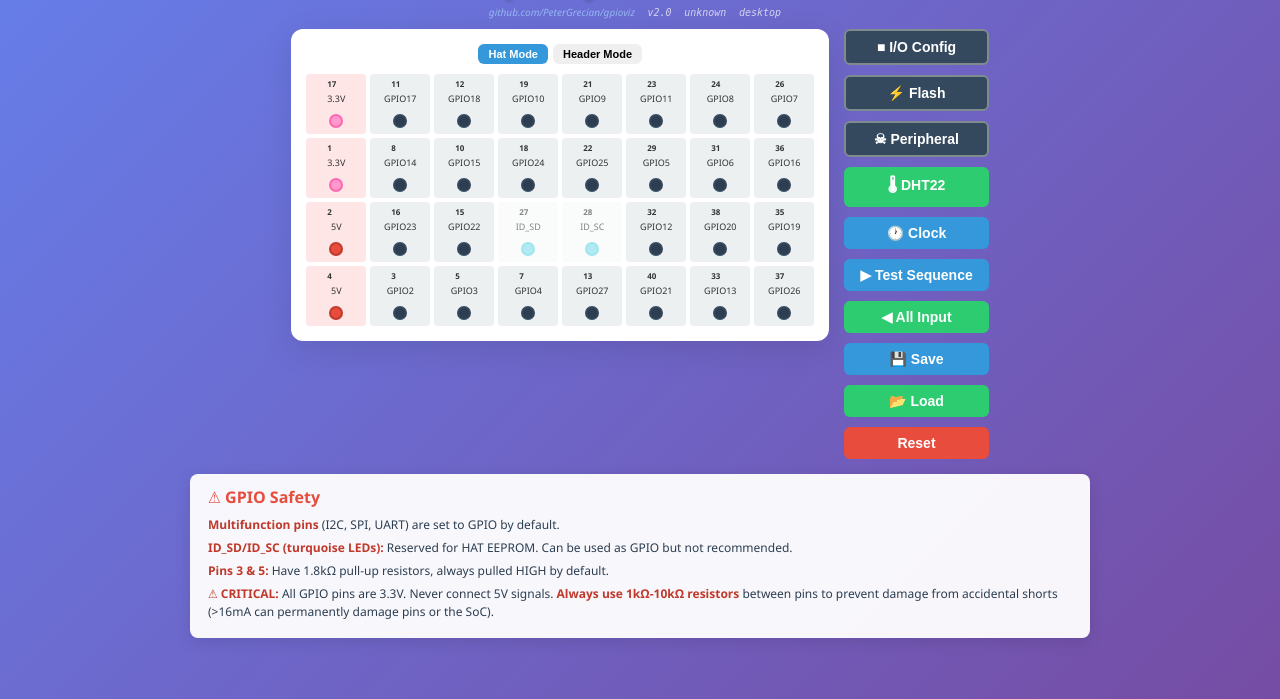
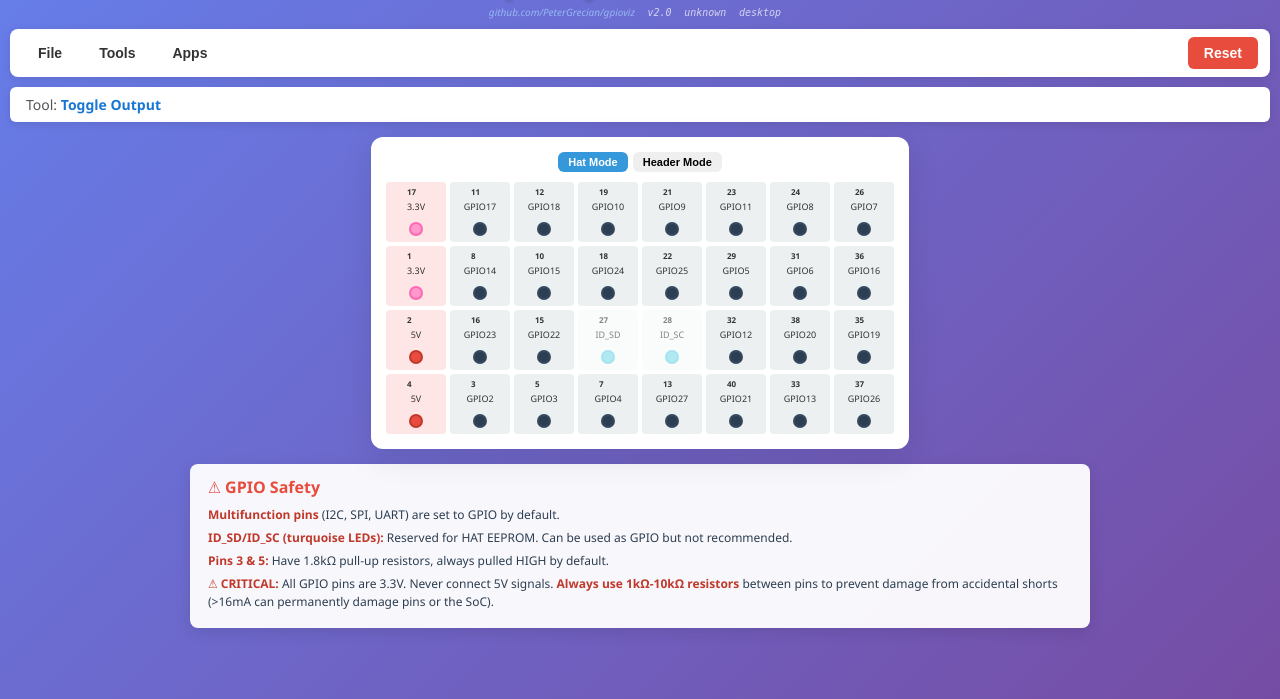
Before and after one commit to PeterGrecian/gpioviz, a Flask app: page / in a window 1280 px wide. Shown: the part 49-748 px from the top of the page. Run offline with Flask 3, Linux system fonts and the light colour scheme.

Commit message:
Add menu bar UI with File/Tools/Apps dropdowns and status line
UI Improvements:
- Menu bar with dropdown menus: File, Tools, Apps
- File menu: Save/Load Configuration
- Tools menu: Toggle Output (default), I/O Config, Flash, Peripheral, DHT22
- Apps menu: Clock, Test Sequence, All Input
- Reset button directly clickable in menu bar
- Status line showing current active tool

Tool System:
- Toggle Output as default tool (click pins to toggle HIGH/LOW)
- Each tool has unique cursor: pointer, cell, crosshair, help, copy
- Single setActiveTool() function manages tool state
- Tools automatically switch back to Toggle after completing action

Visual Feedback:
- Active tool highlighted in menu
- Body classes control cursor per tool
- Clean, professional menu bar design

🤖 Generated with [Claude Code](https://claude.com/claude-code)

Co-Authored-By: Claude Sonnet 4.5 <noreply@anthropic.com>

```diff
--- a/static/css/style.css
+++ b/static/css/style.css
@@ -671,3 +671,118 @@ body.peripheral-tool-active .pin-indicator {
         font-size: 0.9em;
     }
 }
+
+/* Menu Bar Styles */
+.menu-bar {
+    background: white;
+    border-radius: 8px;
+    box-shadow: 0 2px 10px rgba(0,0,0,0.1);
+    padding: 8px 12px;
+    margin-bottom: 10px;
+    display: flex;
+    gap: 5px;
+    align-items: center;
+}
+
+.menu-item {
+    position: relative;
+}
+
+.menu-button {
+    background: transparent;
+    border: none;
+    padding: 8px 16px;
+    font-size: 14px;
+    font-weight: 600;
+    cursor: pointer;
+    color: #333;
+    border-radius: 4px;
+    transition: background-color 0.2s;
+}
+
+.menu-button:hover {
+    background-color: #f0f0f0;
+}
+
+.menu-dropdown {
+    display: none;
+    position: absolute;
+    top: 100%;
+    left: 0;
+    background: white;
+    border-radius: 6px;
+    box-shadow: 0 4px 12px rgba(0,0,0,0.15);
+    min-width: 200px;
+    margin-top: 4px;
+    z-index: 1000;
+    overflow: hidden;
+}
+
+.menu-item:hover .menu-dropdown {
+    display: block;
+}
+
+.menu-dropdown a {
+    display: block;
+    padding: 10px 16px;
+    color: #333;
+    text-decoration: none;
+    transition: background-color 0.2s;
+    font-size: 14px;
+}
+
+.menu-dropdown a:hover {
+    background-color: #f0f0f0;
+}
+
+.menu-dropdown a.active {
+    background-color: #e3f2fd;
+    color: #1976d2;
+    font-weight: 600;
+}
+
+.reset-button {
+    margin-left: auto;
+}
+
+/* Status Line */
+.status-line {
+    background: white;
+    border-radius: 6px;
+    padding: 8px 16px;
+    margin-bottom: 15px;
+    box-shadow: 0 2px 8px rgba(0,0,0,0.1);
+    font-size: 14px;
+    font-weight: 500;
+    color: #555;
+}
+
+#current-tool {
+    color: #1976d2;
+    font-weight: 700;
+}
+
+/* Tool Cursors */
+body.toggle-tool-active .pin-indicator {
+    cursor: pointer !important;
+}
+
+body.config-tool-active .pin,
+body.config-tool-active .pin-indicator {
+    cursor: cell !important;
+}
+
+body.flash-tool-active .pin,
+body.flash-tool-active .pin-indicator {
+    cursor: crosshair !important;
+}
+
+body.peripheral-tool-active .pin,
+body.peripheral-tool-active .pin-indicator {
+    cursor: help !important;
+}
+
+body.dht22-tool-active .pin,
+body.dht22-tool-active .pin-indicator {
+    cursor: copy !important;
+}
--- a/static/js/app.js
+++ b/static/js/app.js
@@ -9,6 +9,8 @@ let configToolActive = false;
 let peripheralToolActive = false;
 let clockToolActive = false;
 let dht22ToolActive = false;
+let toggleToolActive = true; // Default tool
+let currentTool = 'Toggle Output';
 let currentLayout = 'hat';
 let originalHTML = null;
 const FLASH_SPEED = 500; // Fixed flash speed in ms
@@ -22,6 +24,9 @@ document.addEventListener('DOMContentLoaded', () => {
 
     // Set default layout to Hat mode BEFORE initializing listeners
     setLayout('hat');
+
+    // Set default tool
+    setActiveTool('toggle');
 
     loadPinStates();
     loadVersionInfo();
@@ -54,34 +59,109 @@ async function loadVersionInfo() {
     });
 }
 
+function setActiveTool(tool) {
+    // Deactivate all tools
+    toggleToolActive = false;
+    configToolActive = false;
+    flashToolActive = false;
+    peripheralToolActive = false;
+    dht22ToolActive = false;
+
+    // Remove all tool classes from body
+    document.body.classList.remove('toggle-tool-active', 'config-tool-active', 'flash-tool-active',
+                                   'peripheral-tool-active', 'dht22-tool-active');
+
+    // Remove active class from all menu items
+    document.querySelectorAll('.menu-dropdown a').forEach(item => item.classList.remove('active'));
+
+    // Activate selected tool
+    switch(tool) {
+        case 'toggle':
+            toggleToolActive = true;
+            currentTool = 'Toggle Output';
+            document.body.classList.add('toggle-tool-active');
+            document.getElementById('menu-toggle')?.classList.add('active');
+            break;
+        case 'config':
+            configToolActive = true;
+            currentTool = 'I/O Config';
+            document.body.classList.add('config-tool-active');
+            document.getElementById('menu-config')?.classList.add('active');
+            break;
+        case 'flash':
+            flashToolActive = true;
+            currentTool = 'Flash';
+            document.body.classList.add('flash-tool-active');
+            document.getElementById('menu-flash')?.classList.add('active');
+            break;
+        case 'peripheral':
+            peripheralToolActive = true;
+            currentTool = 'Peripheral';
+            document.body.classList.add('peripheral-tool-active');
+            document.getElementById('menu-peripheral')?.classList.add('active');
+            break;
+        case 'dht22':
+            dht22ToolActive = true;
+            currentTool = 'DHT22';
+            document.body.classList.add('dht22-tool-active');
+            document.getElementById('menu-dht22')?.classList.add('active');
+            break;
+    }
+
+    // Update status line
+    document.getElementById('current-tool').textContent = currentTool;
+    updateUI();
+}
+
 function initializeEventListeners() {
-    // Reset all button
+    // Menu items - File
+    document.getElementById('menu-save')?.addEventListener('click', (e) => {
+        e.preventDefault();
+        saveConfiguration();
+    });
+    document.getElementById('menu-load')?.addEventListener('click', (e) => {
+        e.preventDefault();
+        loadConfiguration();
+    });
+
+    // Menu items - Tools
+    document.getElementById('menu-toggle')?.addEventListener('click', (e) => {
+        e.preventDefault();
+        setActiveTool('toggle');
+    });
+    document.getElementById('menu-config')?.addEventListener('click', (e) => {
+        e.preventDefault();
+        setActiveTool('config');
+    });
+    document.getElementById('menu-flash')?.addEventListener('click', (e) => {
+        e.preventDefault();
+        setActiveTool('flash');
+    });
+    document.getElementById('menu-peripheral')?.addEventListener('click', (e) => {
+        e.preventDefault();
+        setActiveTool('peripheral');
+    });
+    document.getElementById('menu-dht22')?.addEventListener('click', (e) => {
+        e.preventDefault();
+        setActiveTool('dht22');
+    });
+
+    // Menu items - Apps
+    document.getElementById('menu-clock')?.addEventListener('click', (e) => {
+        e.preventDefault();
+        toggleClock();
+    });
+    document.getElementById('menu-test-sequence')?.addEventListener('click', (e) => {
+        e.preventDefault();
+        toggleTestSequence();
+    });
+    document.getElementById('menu-all-input')?.addEventListener('click', (e) => {
+        e.preventDefault();
+        setAllInput();
+    });
+
+    // Reset button
     document.getElementById('reset-all').addEventListener('click', resetAll);
-
-    // Config tool button
-    document.getElementById('config-tool').addEventListener('click', toggleConfigTool);
-
-    // Flash tool button
-    document.getElementById('flash-tool').addEventListener('click', toggleFlashTool);
-
-    // Peripheral tool button
-    document.getElementById('peripheral-tool').addEventListener('click', togglePeripheralTool);
-
-    // DHT22 tool button
-    document.getElementById('dht22-tool').addEventListener('click', toggleDHT22Tool);
-
-    // Clock tool button
-    document.getElementById('clock-tool').addEventListener('click', toggleClock);
-
-    // Test sequence button
-    document.getElementById('test-sequence').addEventListener('click', toggleTestSequence);
-
-    // All input button
-    document.getElementById('all-input').addEventListener('click', setAllInput);
-
-    // Save/Load config buttons
-    document.getElementById('save-config').addEventListener('click', saveConfiguration);
-    document.getElementById('load-config').addEventListener('click', loadConfiguration);
 
     // Layout toggle buttons
     document.getElementById('btn-hat-mode').addEventListener('click', () => setLayout('hat'));
@@ -98,9 +178,11 @@ function initializeEventListeners() {
             // Click handler for the whole pin cell
             pinElement.addEventListener('click', (e) => {
                 // Only handle if click is on cell but not on indicator (unless mode tool active)
-                if (e.target !== indicator || peripheralToolActive || flashToolActive || configToolActive || dht22ToolActive) {
+                if (e.target !== indicator || peripheralToolActive || flashToolActive || configToolActive || dht22ToolActive || toggleToolActive) {
                     e.stopPropagation();
-                    if (peripheralToolActive) {
+                    if (toggleToolActive) {
+                        togglePinState(pin);
+                    } else if (peripheralToolActive) {
                         togglePeripheralMode(pin);
                     } else if (flashToolActive) {
                         activateFlashOnPin(pin);
@@ -116,7 +198,9 @@ function initializeEventListeners() {
             if (indicator) {
                 indicator.addEventListener('click', (e) => {
                     e.stopPropagation();
-                    if (peripheralToolActive) {
+                    if (toggleToolActive) {
+                        togglePinState(pin);
+                    } else if (peripheralToolActive) {
                         togglePeripheralMode(pin);
                     } else if (flashToolActive) {
                         activateFlashOnPin(pin);
@@ -124,8 +208,6 @@ function initializeEventListeners() {
                         togglePinMode(pin);
                     } else if (dht22ToolActive) {
                         configureDHT22OnPin(pin);
-                    } else {
-                        togglePinState(pin);
                     }
                 });
             }
@@ -275,104 +357,7 @@ function showControlPanel(pin) {
     `;
 }
 
-function toggleConfigTool() {
-    configToolActive = !configToolActive;
-    const button = document.getElementById('config-tool');
-
-    // Deactivate other tools if active
-    if (configToolActive && flashToolActive) {
-        toggleFlashTool();
-    }
-    if (configToolActive && peripheralToolActive) {
-        togglePeripheralTool();
-    }
-    if (configToolActive && clockToolActive) {
-        toggleClock();
-    }
-    if (configToolActive && dht22ToolActive) {
-        toggleDHT22Tool();
-    }
-
-    if (configToolActive) {
-        button.classList.add('active');
-        document.body.classList.add('config-tool-active');
-    } else {
-        button.classList.remove('active');
-        document.body.classList.remove('config-tool-active');
-    }
-}
-
-function toggleFlashTool() {
-    flashToolActive = !flashToolActive;
-    const button = document.getElementById('flash-tool');
-
-    // Deactivate other tools if active
-    if (flashToolActive && configToolActive) {
-        toggleConfigTool();
-    }
-    if (flashToolActive && peripheralToolActive) {
-        togglePeripheralTool();
-    }
-    if (flashToolActive && clockToolActive) {
-        toggleClock();
-    }
-    if (flashToolActive && dht22ToolActive) {
-        toggleDHT22Tool();
-    }
-
-    if (flashToolActive) {
-        button.classList.add('active');
-        document.body.classList.add('flash-tool-active');
-    } else {
-        button.classList.remove('active');
-        document.body.classList.remove('flash-tool-active');
-    }
-}
-
-function togglePeripheralTool() {
-    peripheralToolActive = !peripheralToolActive;
-    const button = document.getElementById('peripheral-tool');
-
-    // Deactivate other tools if active
-    if (peripheralToolActive && flashToolActive) {
-        toggleFlashTool();
-    }
-    if (peripheralToolActive && configToolActive) {
-        toggleConfigTool();
-    }
-    if (peripheralToolActive && clockToolActive) {
-        toggleClock();
-    }
-    if (peripheralToolActive && dht22ToolActive) {
-        toggleDHT22Tool();
-    }
-
-    if (peripheralToolActive) {
-        button.classList.add('active');
-        document.body.classList.add('peripheral-tool-active');
-    } else {
-        button.classList.remove('active');
-        document.body.classList.remove('peripheral-tool-active');
-    }
-
-    // Update UI to show/hide next mode previews
-    updateUI();
-}
-
 async function toggleClock() {
-    const button = document.getElementById('clock-tool');
-
-    // Deactivate other tools if active
-    if (!clockToolActive && flashToolActive) {
-        toggleFlashTool();
-    }
-    if (!clockToolActive && configToolActive) {
-        toggleConfigTool();
-    }
-    if (!clockToolActive && peripheralToolActive) {
-        togglePeripheralTool();
-    }
-
     try {
         const response = await fetch('/api/clock/toggle', {
             method: 'POST',
@@ -384,46 +369,10 @@ async function toggleClock() {
         const data = await response.json();
         if (data.success) {
             clockToolActive = data.clock_running;
-
-            if (clockToolActive) {
-                button.classList.add('active');
-                button.textContent = '🕐 Stop Clock';
-            } else {
-                button.classList.remove('active');
-                button.textContent = '🕐 Clock';
-            }
-
             await loadPinStates();
         }
     } catch (error) {
         console.error('Error toggling clock:', error);
-    }
-}
-
-function toggleDHT22Tool() {
-    dht22ToolActive = !dht22ToolActive;
-    const button = document.getElementById('dht22-tool');
-
-    // Deactivate other tools if active
-    if (dht22ToolActive && flashToolActive) {
-        toggleFlashTool();
-    }
-    if (dht22ToolActive && configToolActive) {
-        toggleConfigTool();
-    }
-    if (dht22ToolActive && peripheralToolActive) {
-        togglePeripheralTool();
-    }
-    if (dht22ToolActive && clockToolActive) {
-        toggleClock();
-    }
-
-    if (dht22ToolActive) {
-        button.classList.add('active');
-        document.body.classList.add('dht22-tool-active');
-    } else {
-        button.classList.remove('active');
-        document.body.classList.remove('dht22-tool-active');
     }
 }
 
@@ -449,10 +398,10 @@ async function configureDHT22OnPin(pin) {
         if (data.success) {
             dht22Pin = pin;
             await loadPinStates();
-            // Deactivate tool after configuring
-            toggleDHT22Tool();
             // Start polling for DHT22 data
             startDHT22Polling(pin);
+            // Switch back to toggle tool
+            setActiveTool('toggle');
         } else {
             alert(`Error: ${data.error}`);
         }
--- a/templates/index.html
+++ b/templates/index.html
@@ -17,6 +17,41 @@
             <span id="version-tag">v2.0</span>
             <span id="commit-hash"></span>
             <span id="device-type"></span>
+        </div>
+
+        <!-- Menu Bar -->
+        <div class="menu-bar">
+            <div class="menu-item">
+                <button class="menu-button">File</button>
+                <div class="menu-dropdown">
+                    <a href="#" id="menu-save">💾 Save Configuration</a>
+                    <a href="#" id="menu-load">📂 Load Configuration</a>
+                </div>
+            </div>
+            <div class="menu-item">
+                <button class="menu-button">Tools</button>
+                <div class="menu-dropdown">
+                    <a href="#" id="menu-toggle" class="active">🖱 Toggle Output</a>
+                    <a href="#" id="menu-config">■ I/O Config</a>
+                    <a href="#" id="menu-flash">⚡ Flash</a>
+                    <a href="#" id="menu-peripheral">🔧 Peripheral</a>
+                    <a href="#" id="menu-dht22">🌡 DHT22</a>
+                </div>
+            </div>
+            <div class="menu-item">
+                <button class="menu-button">Apps</button>
+                <div class="menu-dropdown">
+                    <a href="#" id="menu-clock">🕐 Clock</a>
+                    <a href="#" id="menu-test-sequence">▶ Test Sequence</a>
+                    <a href="#" id="menu-all-input">◀ All Input</a>
+                </div>
+            </div>
+            <button id="reset-all" class="btn btn-danger reset-button">Reset</button>
+        </div>
+
+        <!-- Status Line -->
+        <div class="status-line">
+            Tool: <span id="current-tool">Toggle Output</span>
         </div>
 
         <div class="main-content">
@@ -290,18 +325,6 @@
             </div>
         </div>
 
-        <div class="control-buttons">
-            <button id="config-tool" class="btn btn-config-tool">■ I/O Config</button>
-            <button id="flash-tool" class="btn btn-flash-tool">⚡ Flash</button>
-            <button id="peripheral-tool" class="btn btn-peripheral-tool">☠ Peripheral</button>
-            <button id="dht22-tool" class="btn btn-success">🌡 DHT22</button>
-            <button id="clock-tool" class="btn btn-primary">🕐 Clock</button>
-            <button id="test-sequence" class="btn btn-primary">▶ Test Sequence</button>
-            <button id="all-input" class="btn btn-success">◀ All Input</button>
-            <button id="save-config" class="btn btn-primary">💾 Save</button>
-            <button id="load-config" class="btn btn-success">📂 Load</button>
-            <button id="reset-all" class="btn btn-danger">Reset</button>
-        </div>
 
         </div>
 
```
